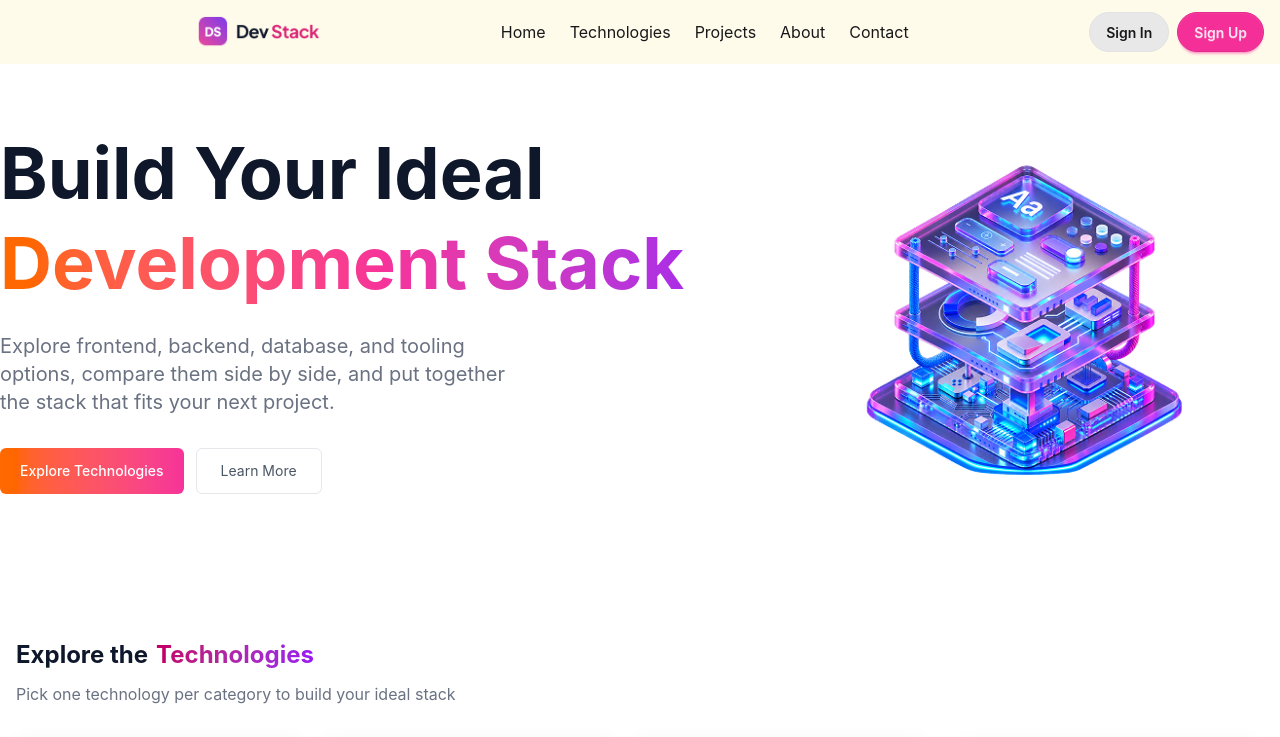
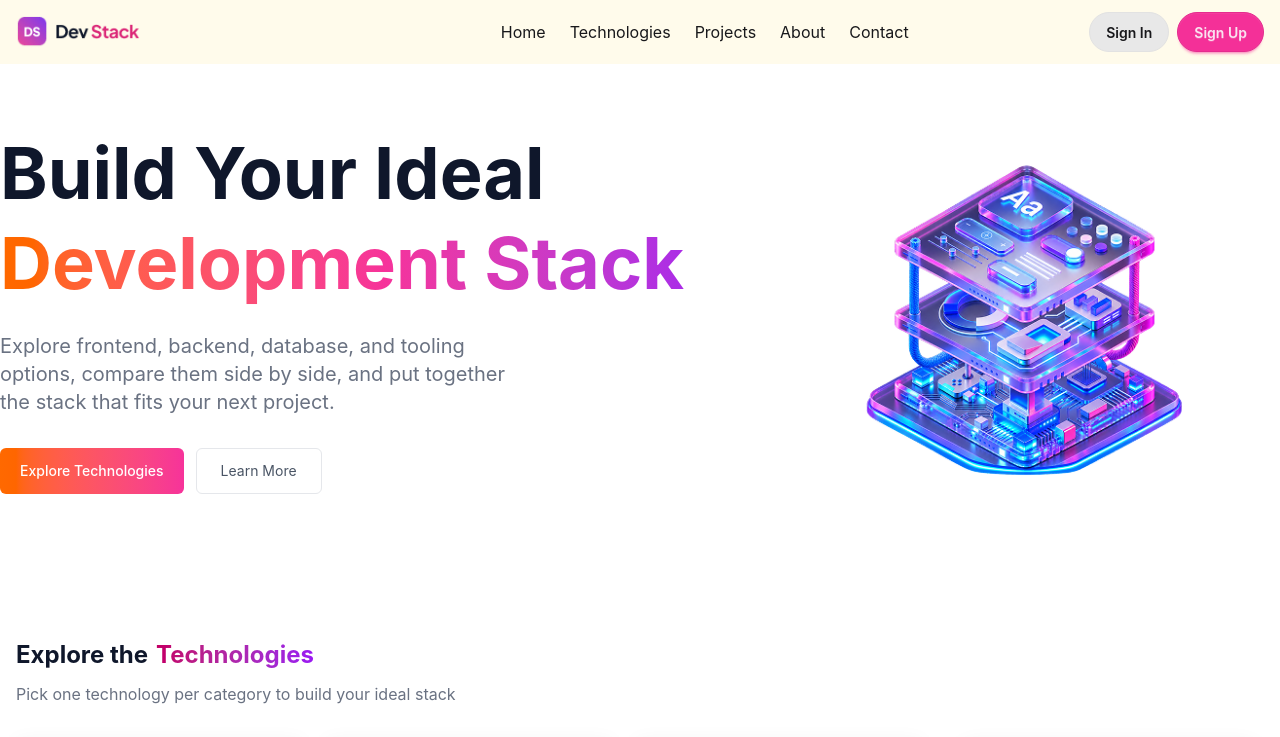
Before and after one commit to iftekhirul-alam/my-assignment-5-app, a React (Vite) app: page / in a window 1280 px wide. Shown: the top 737 px of the page. Built offline with nearby package versions, Linux system fonts and the light colour scheme.

Commit message:
README.md file updated as per requirement

```diff
--- a/src/components/AvailableTech.tsx
+++ b/src/components/AvailableTech.tsx
@@ -1,4 +1,3 @@
-import React from 'react';
 import { type TechType } from '../types/technologyType';
 import TechnologyCard from './TechnologyCard';
 
--- a/src/components/Banner.tsx
+++ b/src/components/Banner.tsx
@@ -2,7 +2,7 @@ import Banner from "../assets/banner-stack.png"
 
 const Hero = () => {
   return (
-    <div className='flex justify-cente container mx-auto'>
+    <div className='flex md:justify-cente container mx-auto'>
       <div className='w-[60%]'>
         <p className="text-7xl font-bold leading-tight text-slate-900 mt-16">Build Your Ideal
           <span className="block bg-linear-to-r from-orange-500 via-pink-500 to-purple-600 bg-clip-text text-transparent">
--- a/src/components/Nav.tsx
+++ b/src/components/Nav.tsx
@@ -1,4 +1,3 @@
-import React from 'react';
 import Logo from "../assets/logo-text.png"
 import Bars from "../assets/bars logo.png"
 import '../index.css'
@@ -6,13 +5,14 @@ import '../index.css'
 const Nav = () => {
     return (
         <nav className='sticky top-0 z-50 flex navbar bg-amber-50 justify-between items-center container mx-auto px-4'>
+
+            <div className="absolute left-1/2 -translate-x-1/2 md:static md:translate-x-0">
+                <img className='h-8 object-contain' src={Logo} alt="Logo in nav" />
+            </div>
             <div className="flex items-center gap-4">
                 <img className='h-8 block md:hidden text-slate-800 focus:outline-none text-xl p-1" aria-label="Open Menu' src={Bars} alt="" />
             </div>
 
-            <div className="absolute left-1/2 -translate-x-1/2 md:static md:translate-x-0">
-                <img className='h-8 object-contain' src={Logo} alt="Logo in nav" />
-            </div>
 
             <ul className='hidden md:flex gap-6'>
                 <li className='hover:text-fuchsia-600 active:text-'>Home</li>
--- a/src/components/Stack.tsx
+++ b/src/components/Stack.tsx
@@ -1,4 +1,3 @@
-import React from 'react';
 import { type TechType } from '../types/technologyType';
 
 interface StockProps {
--- a/src/components/Technology.tsx
+++ b/src/components/Technology.tsx
@@ -1,4 +1,4 @@
-import React, { use, useState } from 'react';
+import { use, useState } from 'react';
 import type { TechType } from '../types/technologyType';
 import AvailableTech from './AvailableTech';
 import Stack from './Stack';
```
Also changed, not shown: 1 other file (tests, documents, lock files or other folders).
